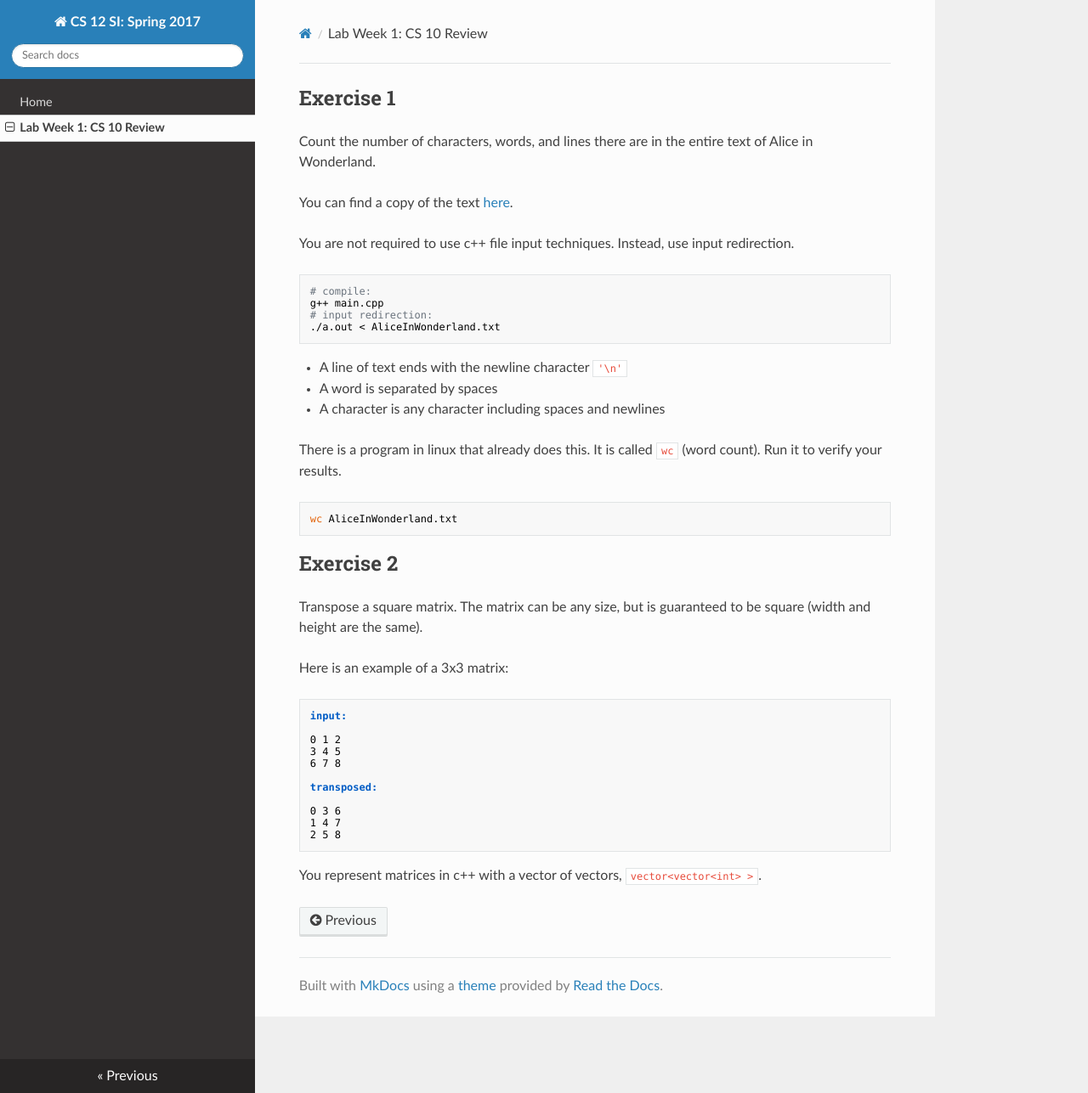
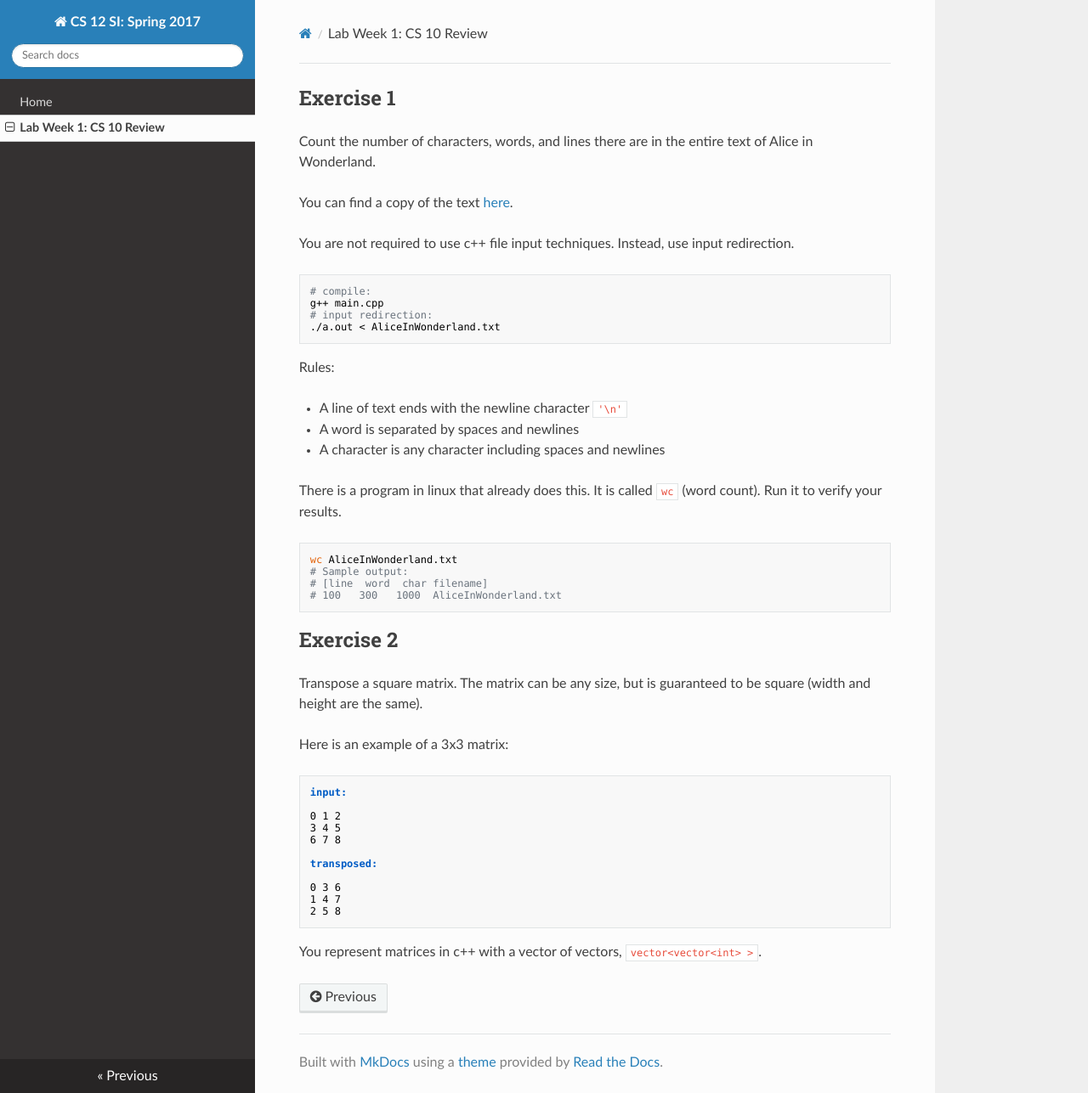
Before and after one commit to cs-si-ucr/cs12, an MkDocs documentation site: the page built from docs/lab01.md, in a window 1280 px wide and 1287 px high. Shown: the whole window at 85% size. Built offline with MkDocs 1.6.1, drawn with Linux system fonts in a browser that asks for light colours; nearby versions of some CDN libraries; old or Windows-style settings are respelled for this version of MkDocs.

Commit message:
fixed some wording, added example wc output

````diff
--- a/docs/lab01.md
+++ b/docs/lab01.md
@@ -14,9 +14,10 @@ g++ main.cpp
 # input redirection:
 ./a.out < AliceInWonderland.txt
 ```
+Rules:
 
 * A line of text ends with the newline character `'\n'`
-* A word is separated by spaces
+* A word is separated by spaces and newlines
 * A character is any character including spaces and newlines
 
 There is a program in linux that already does this.
@@ -25,6 +26,9 @@ Run it to verify your results.
 
 ```bash
 wc AliceInWonderland.txt
+# Sample output:
+# [line  word  char filename]
+# 100   300   1000  AliceInWonderland.txt
 ```
 
 Exercise 2
````
